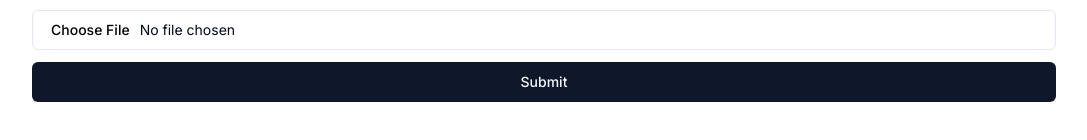
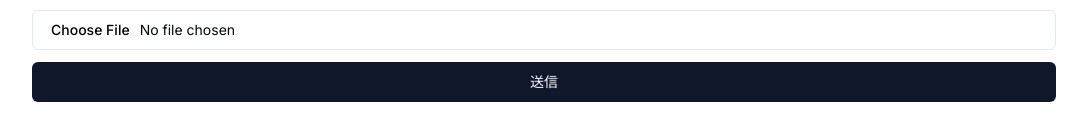
Before and after one commit to Kens04/inquiryform-tutorial, a Next.js app: page / in a window 1280 px wide. Shown: the part 542-682 px from the top of the page, without its empty margins (96-1183 px from the left). Built offline with nearby package versions, Linux system fonts and the light colour scheme.

Commit message:
送信時にローディング状態を実装しよう

```diff
--- a/package.json
+++ b/package.json
@@ -19,6 +19,7 @@
     "react": "^18",
     "react-dom": "^18",
     "react-hook-form": "^7.51.5",
+    "react-spinners": "^0.13.8",
     "resend": "^3.2.0",
     "tailwind-merge": "^2.3.0",
     "tailwindcss-animate": "^1.0.7",
--- a/src/components/MailForm/MailForm.tsx
+++ b/src/components/MailForm/MailForm.tsx
@@ -13,6 +13,7 @@
 import { Button } from "../ui/button";
 import { Textarea } from "../ui/textarea";
 import { useMailForm } from "@/hooks/useMailForm";
+import { ClipLoader } from "react-spinners";
 
 const MailForm = () => {
   const { form, onSubmit } = useMailForm();
@@ -96,7 +97,9 @@
             </FormItem>
           )}
         />
-        <Button type="submit">Submit</Button>
+        <Button type="submit" disabled={form.formState.isSubmitting}>
+          {form.formState.isSubmitting ? <ClipLoader /> : "送信"}
+        </Button>
       </form>
     </Form>
   );
```
Also changed, not shown: 1 other file (tests, documents, lock files or other folders).
